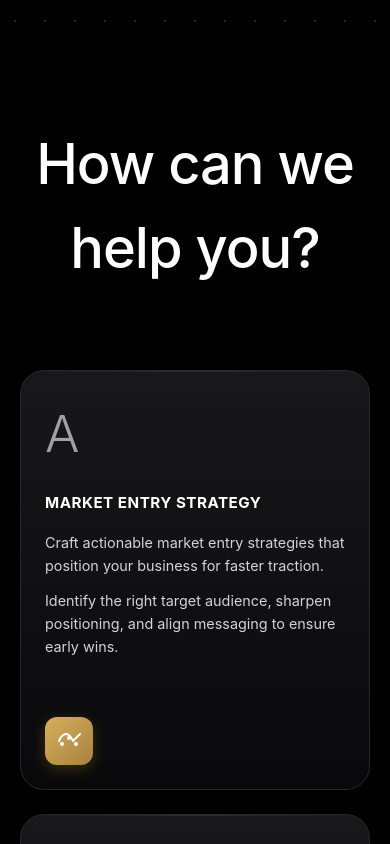
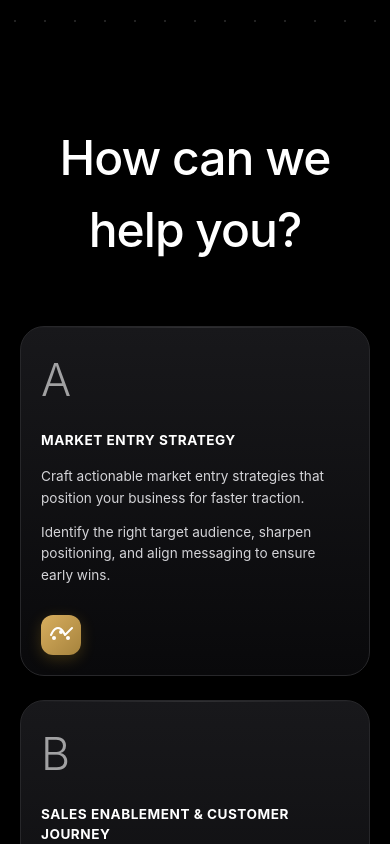
Before and after one commit to gohypedevelopers-stack/DataPedia.Ai, a React (Vite) app: page / in a window 390 px wide. Shown: the part 5720-6564 px from the top of the page. Built offline with nearby package versions, Linux system fonts and the light colour scheme.

Commit message:
feat: Implement styling for the new services cards component, including a sticky grid layout and responsive design.

```diff
--- a/src/components/ServicesCards.css
+++ b/src/components/ServicesCards.css
@@ -16,10 +16,10 @@
 
 .services-headline {
     text-align: center;
-    font-size: 3.5rem;
+    font-size: 3rem;
     font-weight: 500;
     color: #fff;
-    margin-bottom: 80px;
+    margin-bottom: 60px;
     letter-spacing: -1px;
     position: relative;
     z-index: 2;
@@ -79,11 +79,11 @@
     background: linear-gradient(180deg, #18181b 0%, #09090b 100%);
     border: 1px solid #27272a;
     border-radius: 24px;
-    padding: 24px;
+    padding: 20px;
     display: flex;
     flex-direction: column;
     justify-content: space-between;
-    min-height: 420px;
+    min-height: 350px;
     position: relative;
     overflow: hidden;
     transform-origin: center;
@@ -100,10 +100,10 @@
 }
 
 .card-letter {
-    font-size: 3.2rem;
+    font-size: 2.8rem;
     font-weight: 300;
     color: rgba(255, 255, 255, 0.6);
-    margin-bottom: 20px;
+    margin-bottom: 15px;
     font-family: 'Inter', sans-serif;
 }
 
@@ -112,7 +112,7 @@
 }
 
 .card-title {
-    font-size: 0.95rem;
+    font-size: 0.85rem;
     font-weight: 700;
     color: #fff;
     margin-bottom: 16px;
@@ -121,22 +121,22 @@
 }
 
 .card-desc {
-    font-size: 0.9rem;
+    font-size: 0.85rem;
     line-height: 1.6;
     color: #d4d4d8;
     margin-bottom: 12px;
 }
 
 .card-icon-box {
-    width: 48px;
-    height: 48px;
+    width: 40px;
+    height: 40px;
     background: linear-gradient(135deg, #d8ae5e, #a6833d);
     border-radius: 12px;
     display: flex;
     align-items: center;
     justify-content: center;
     align-self: flex-start;
-    margin-top: 20px;
+    margin-top: 15px;
     box-shadow: 0 4px 15px rgba(251, 191, 36, 0.2);
 }
 
```
